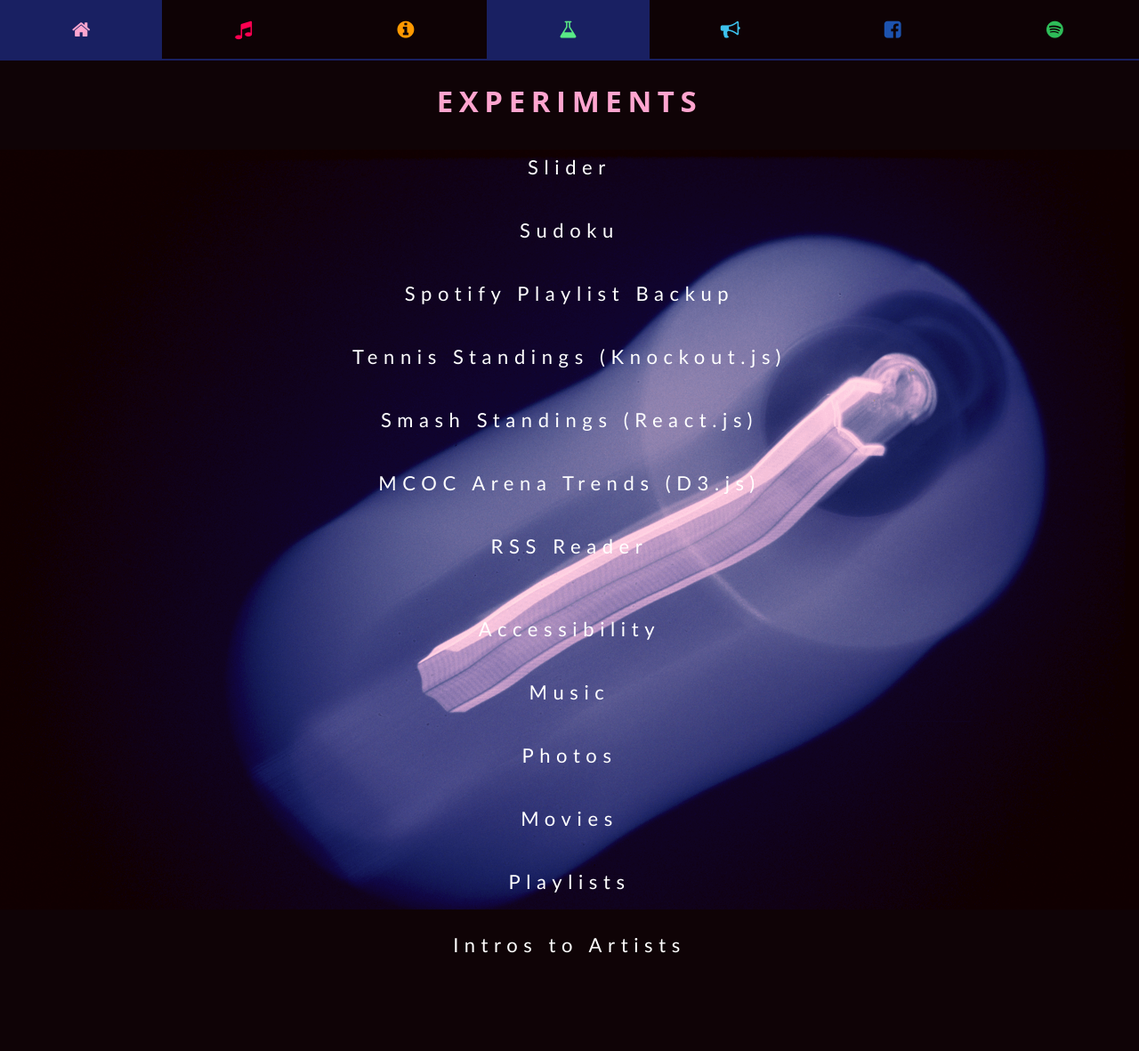
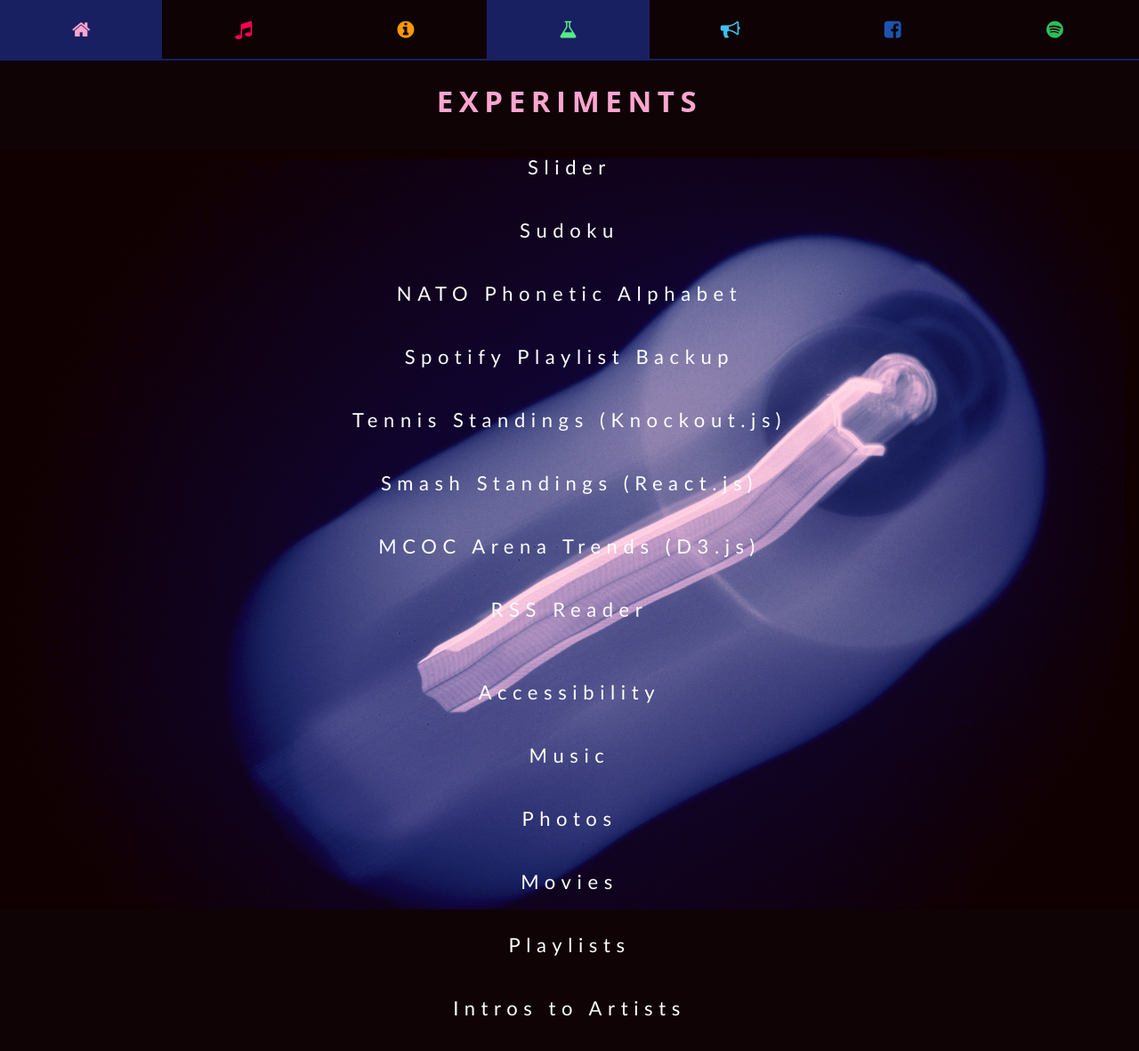
Before and after one commit to brgibson/www, a Jekyll site: the page built from experiments/index.html, in a window 1280 px wide and 1190 px high. Shown: the top 1181 px of the window at 89% size. Built offline with Jekyll 4.4.1, drawn with Linux system fonts in a browser that asks for light colours; nearby versions of some CDN libraries.

Commit message:
nato phonetic alphabet - add link on experiments page

```diff
--- a/experiments/index.html
+++ b/experiments/index.html
@@ -14,6 +14,7 @@
         <ul class="experiment-links">
             <li><a href="/slider/">Slider</a></li>
             <li><a href="/sudoku/">Sudoku</a></li>
+            <li><a href="/alphabet/nato/">NATO Phonetic Alphabet</a></li>
             <li><a href="/spotify/">Spotify Playlist Backup</a></li>
             <li><a href="/tennis/">Tennis Standings (Knockout.js)</a></li>
             <li><a href="/smash/">Smash Standings (React.js)</a></li>
```
